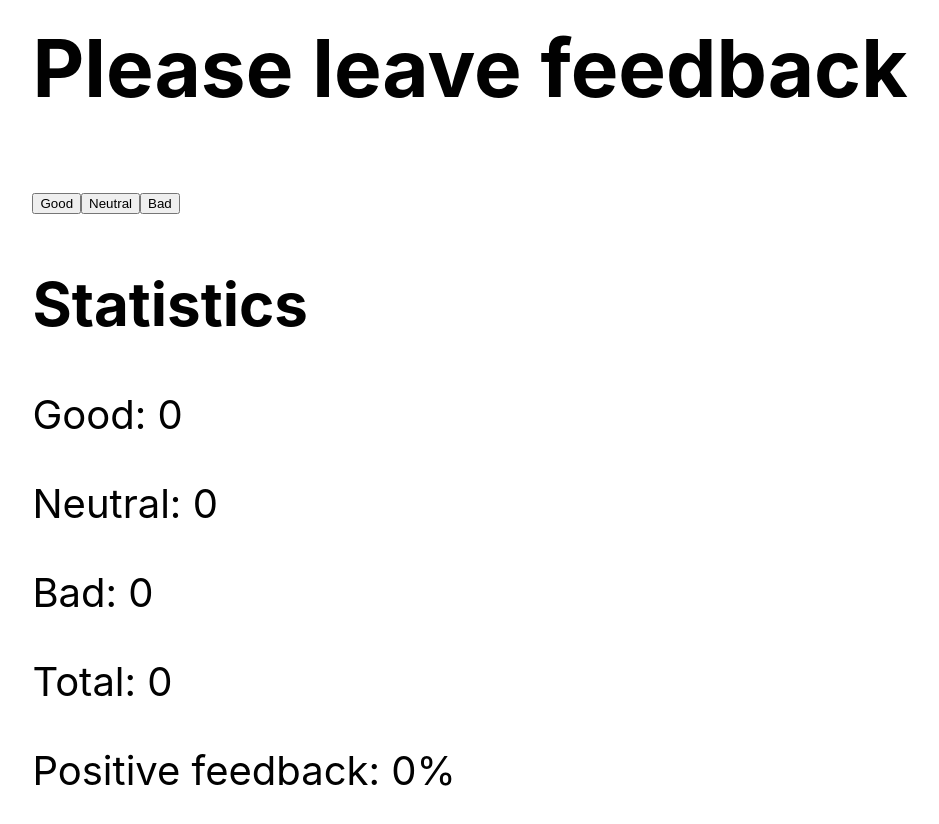
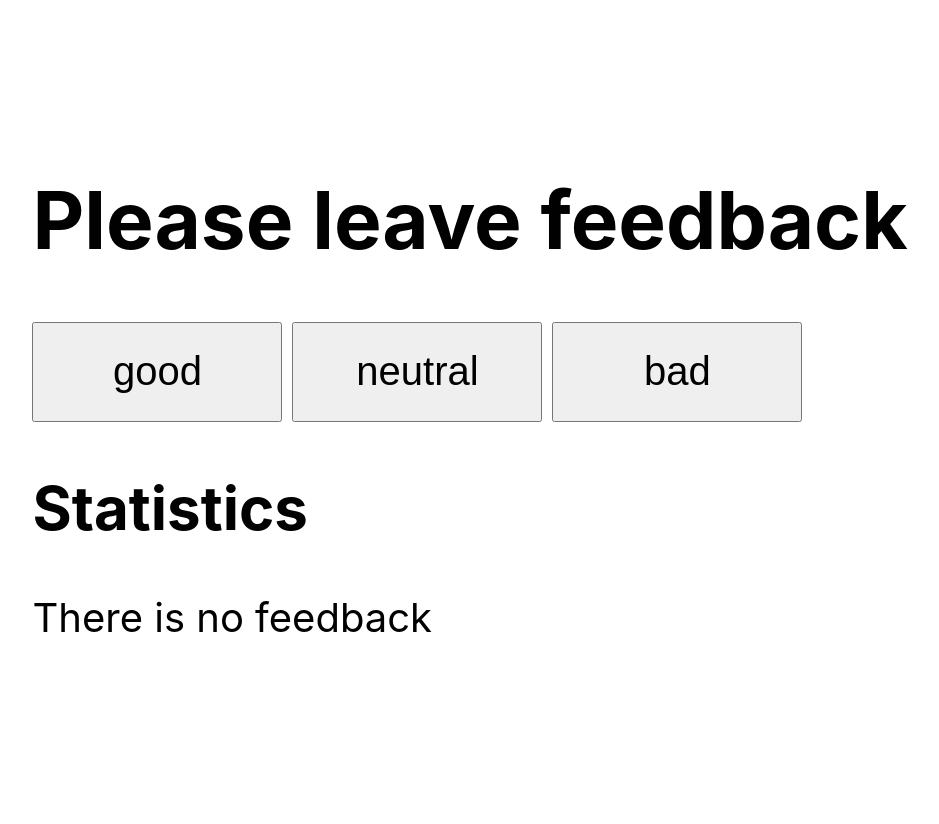
Before and after one commit to xwinkX/goit-react-hw-02-feedback, a React (Create React App) app: page / in a window 1280 px wide. Shown: the top 824 px of the page, without its empty margins (170-1109 px from the left). After the commit the page ends 800 px from the top, so only its background shows below. Built offline with nearby package versions, Linux system fonts and the light colour scheme.

Commit message:
qqqqqqqq

```diff
--- a/src/components/App.jsx
+++ b/src/components/App.jsx
@@ -1,6 +1,37 @@
-import Feedback from "./Feedback/Feedback";
+import React from 'react';
+import FeedbackOptions from "./FeedbackOptions/FeedbackOptions";
+import Statistics from './Statistics/Statistics';
+import Section from './Section/Section';
 
-export const App = () => {
+class App extends React.Component {
+
+  state = {
+    good: 0,
+    neutral: 0,
+    bad: 0,
+  };
+
+  countFeedback = option => {
+    this.setState(prevState => ({
+      [option]: prevState[option] + 1,
+    }));
+  };
+
+  countTotalFeedback = () => {
+    const state = this.state;
+    const total = state.bad + state.neutral + state.good;
+    return total;
+  };
+
+  countPositiveFeedbackPercentage = () => {
+    const good = this.state.good;
+    const positiveFeedback = Math.round(
+      (good / this.countTotalFeedback()) * 100
+    );
+    return positiveFeedback;
+  };
+
+  render() {
     return (
       <div
         style={{
@@ -12,7 +43,19 @@ export const App = () => {
           color: '#010101'
         }}
       >
-      <Feedback/>
+        <Section title={'Please leave feedback'}>
+        <FeedbackOptions options={Object.keys(this.state)} onLeaveFeedback={this.countFeedback}/>
+        <Statistics
+          good={this.state.good}
+          neutral={this.state.neutral}
+          bad={this.state.bad}
+          total={ this.countTotalFeedback()}
+          positivePercentage={this.countPositiveFeedbackPercentage() }
+          />
+        </Section>
       </div>
     );
   };
+}
+
+export default App;
--- a/src/components/Feedback/Feedback.js
+++ /dev/null
@@ -1,67 +0,0 @@
-import React from 'react';
-import './Feedback.css';
-
-class Feedback extends React.Component {
-  state = {
-    good: 0,
-    neutral: 0,
-    bad: 0,
-  };
-
-  countGoodFeedback = () => {
-    this.setState(prevState => ({
-      good: prevState.good + 1,
-    }));
-  };
-
-  countNeutralFeedback = () => {
-    this.setState(prevState => ({
-      neutral: prevState.neutral + 1,
-    }));
-  };
-
-  countBadFeedback = () => {
-    this.setState(prevState => ({
-      bad: prevState.bad + 1,
-    }));
-  };
-
-  countTotalFeedback = () => {
-    const state = this.state;
-    const total = state.bad + state.neutral + state.good;
-    return total;
-  };
-
-  countPositiveFeedbackPercentage = () => {
-    const good = this.good;
-    const positiveFeedback = Math.round(
-      (good / this.countTotalFeedback()) * 100
-    );
-    return positiveFeedback;
-  };
-
-  render() {
-    return (
-      <div>
-        <h1>Please leave feedback</h1>
-        <button type="button" onClick={this.countGoodFeedback}>
-          Good
-        </button>
-        <button type="button" onClick={this.countNeutralFeedback}>
-          Neutral
-        </button>
-        <button type="button" onClick={this.countBadFeedback}>
-          Bad
-        </button>
-        <h2>Statistics</h2>
-        <p>Good: {this.state.good}</p>
-        <p>Neutral: {this.state.neutral}</p>
-        <p>Bad: {this.state.bad}</p>
-        <p>Total: {this.countTotalFeedback()}</p>
-        <p>Positive feedback: {this.countPositiveFeedbackPercentage() || 0}%</p>
-      </div>
-    );
-  }
-}
-
-export default Feedback;
--- /dev/null
+++ b/src/components/FeedbackOptions/FeedbackOptions.js
@@ -0,0 +1,21 @@
+import css from 'components/FeedbackOptions/FeedbackOptions.module.css';
+import PropTypes from 'prop-types';
+
+const FeedbackOptions = ({ options, onLeaveFeedback }) => {
+  return options.map(option => (
+    <button
+      key={option}
+      className={css.button}
+      type="button"
+      onClick={() => onLeaveFeedback(option)}
+    >
+      {option}
+    </button>
+  ));
+};
+
+FeedbackOptions.propTypes = {
+  options: PropTypes.arrayOf(PropTypes.string).isRequired,
+};
+
+export default FeedbackOptions;
--- /dev/null
+++ b/src/components/FeedbackOptions/FeedbackOptions.module.css
@@ -0,0 +1,7 @@
+.button {
+    width: 250px;
+    height: 100px;
+    font-size: 40px;
+    margin-right: 10px;
+    cursor: pointer;
+}
--- /dev/null
+++ b/src/components/Notification/Notification.js
@@ -0,0 +1,10 @@
+import PropTypes from 'prop-types';
+
+const Notification = ({ message }) => {
+  return <p>{message}</p>;
+};
+
+Notification.propTypes = {
+  message: PropTypes.string.isRequired,
+};
+export default Notification;
--- /dev/null
+++ b/src/components/Section/Section.js
@@ -0,0 +1,16 @@
+import PropTypes from 'prop-types';
+
+const Section = ({ title, children }) => {
+  return (
+    <div>
+      <h1>{title}</h1>
+      {children}
+    </div>
+  );
+};
+
+Section.propTypes = {
+  title: PropTypes.string.isRequired,
+};
+
+export default Section;
--- /dev/null
+++ b/src/components/Statistics/Statistics.js
@@ -0,0 +1,31 @@
+import Notification from 'components/Notification/Notification';
+import PropTypes from 'prop-types';
+
+const Statistics = ({ good, neutral, bad, total, positivePercentage }) => {
+  return (
+    <div>
+      <h2>Statistics</h2>
+      {total === 0 ? (
+        <Notification message="There is no feedback" />
+      ) : (
+        <>
+          <p>Good: {good}</p>
+          <p>Neutral: {neutral}</p>
+          <p>Bad: {bad}</p>
+          <p>Total: {total}</p>
+          <p>Positive feedback: {positivePercentage || 0}%</p>
+        </>
+      )}
+    </div>
+  );
+};
+
+Statistics.propTypes = {
+  good: PropTypes.number.isRequired,
+  neutral: PropTypes.number.isRequired,
+  bad: PropTypes.number.isRequired,
+  total: PropTypes.number.isRequired,
+  positivePercentage: PropTypes.number.isRequired,
+};
+
+export default Statistics;
--- a/src/index.js
+++ b/src/index.js
@@ -1,6 +1,6 @@
 import React from 'react';
 import ReactDOM from 'react-dom/client';
-import { App } from 'components/App';
+import App from 'components/App';
 import './index.css';
 
 ReactDOM.createRoot(document.getElementById('root')).render(
```
Also changed, not shown: src/components/Feedback/Feedback.css (deleted). Lines whose indentation alone changed are shown as unchanged.
